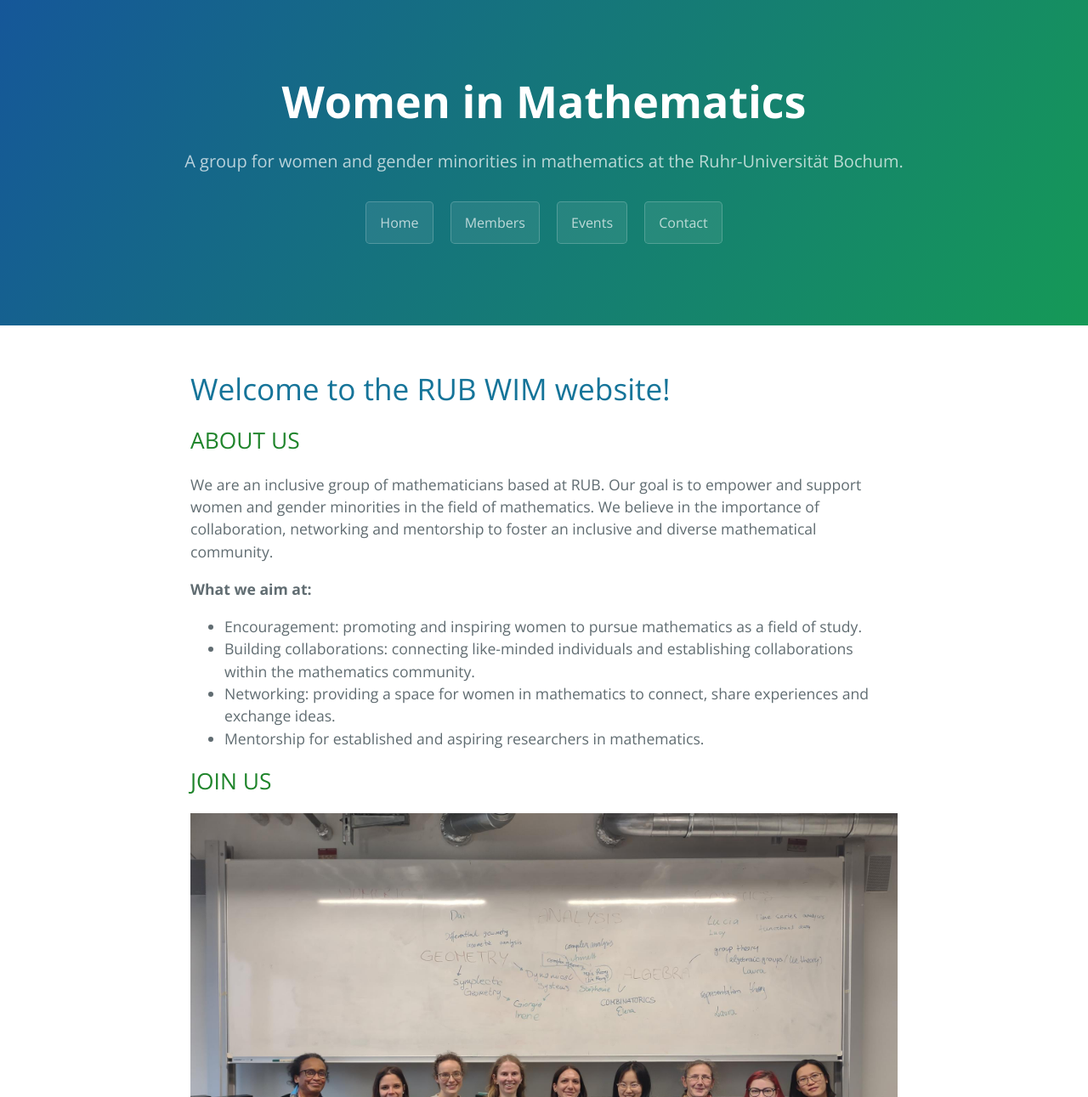
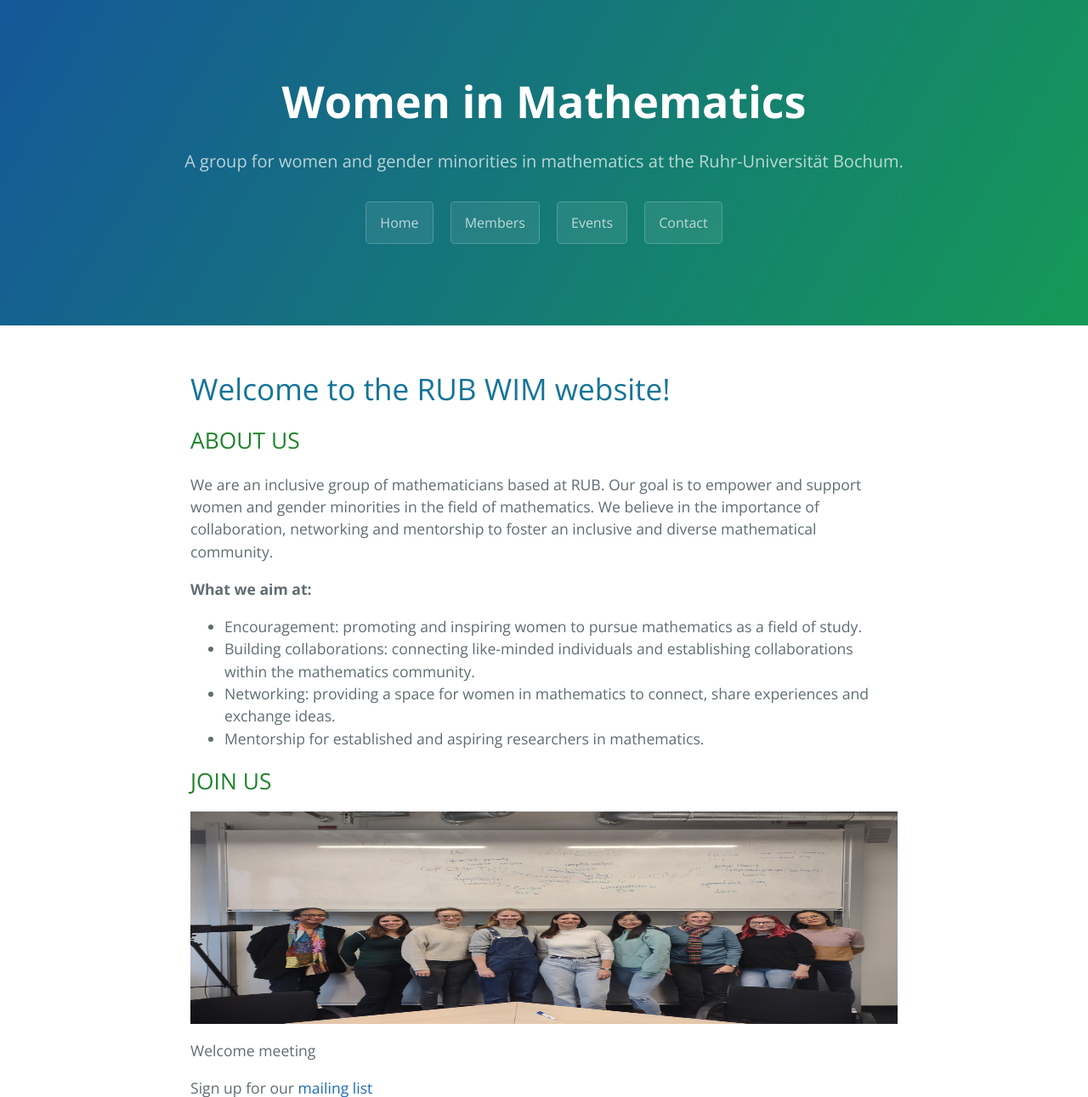
Before and after one commit to rub-wim/rub-wim.github.io, a Jekyll site: the page built from index.md, in a window 1280 px wide. Shown: the top 1291 px of the page at 85% size. Built offline with Jekyll 4.4.1, drawn with Linux system fonts in a browser that asks for light colours; comment, search, counter and statistics services are not loaded; grey boxes are pictures that could not be loaded.

Commit message:
Update image.html

```diff
--- a/_includes/image.html
+++ b/_includes/image.html
@@ -1,4 +1,4 @@
-<img src="/uploads/pictures/{{ include.file }}"  alt="{{ include.description }}"
-	 style="width:auto;
-            height:50%">
+<div style="height: 250px">
+  <img src="/uploads/pictures/{{ include.file }}"  alt="{{ include.description }}" style="width: 100%;max-height: 100%" />
+</div>
 <span class="caption">{{ include.description }}</span>
```
